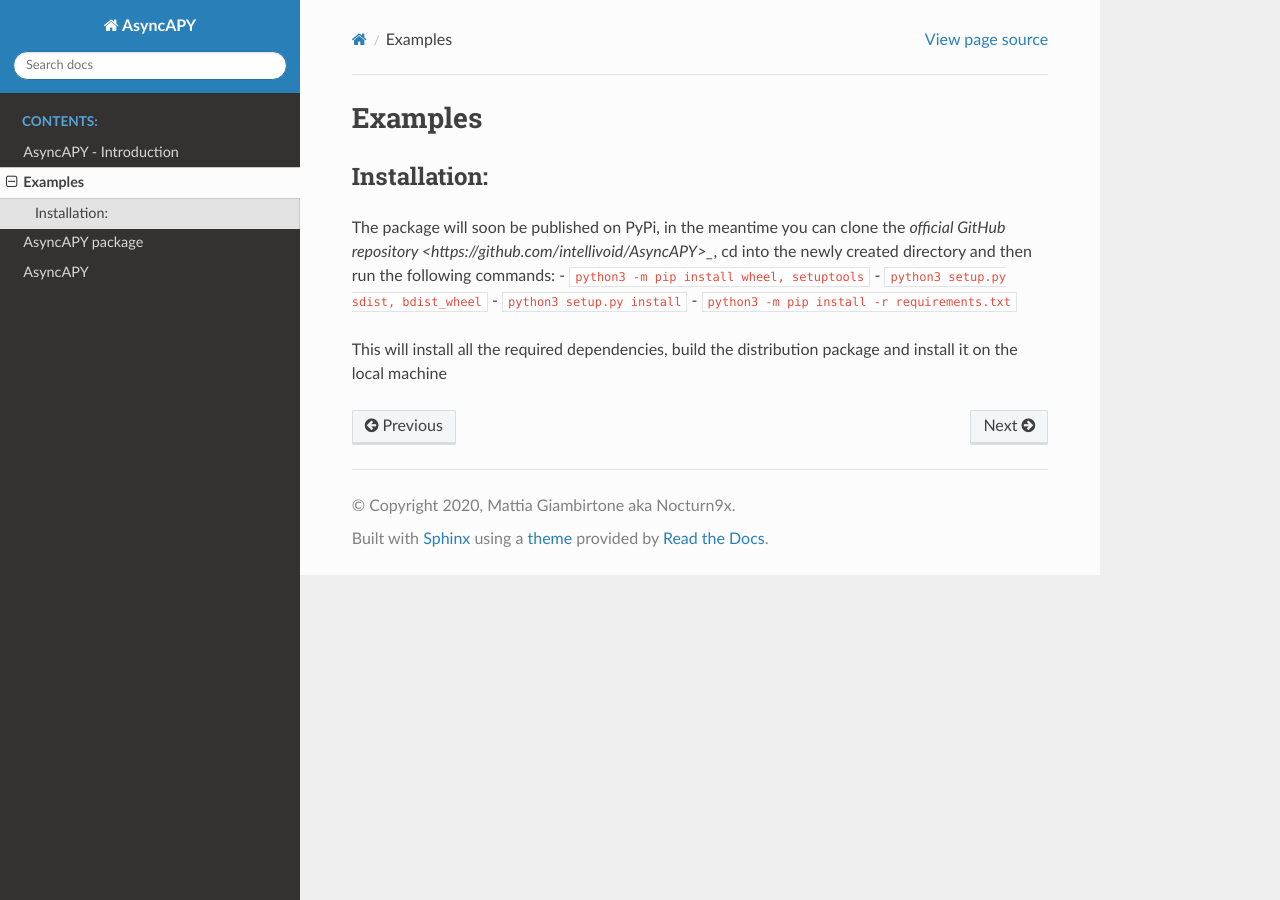
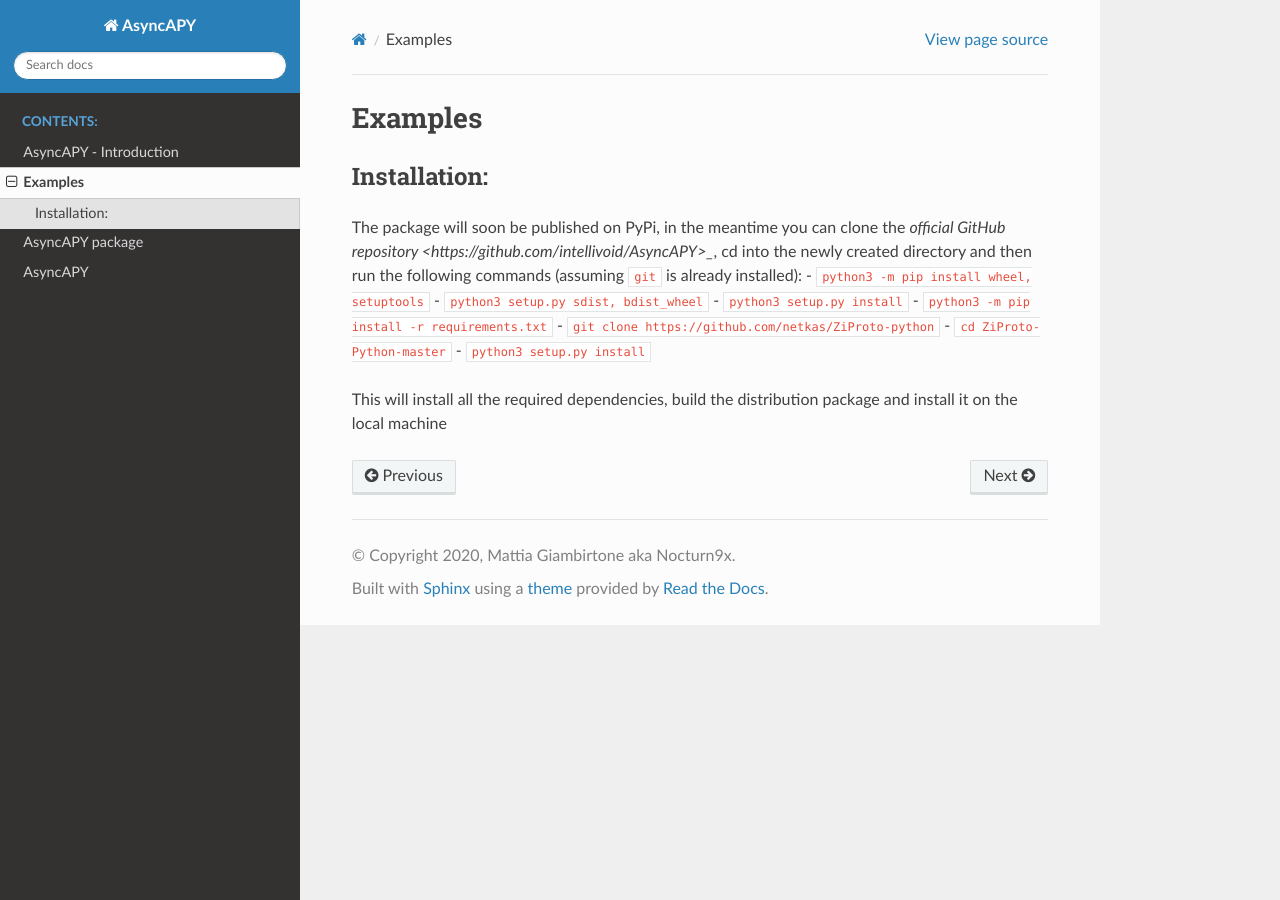
Before and after one commit to intellivoid/AsyncAPY, a Sphinx documentation site: the page built from docs/examples.rst, in a window 1280 px wide. Built offline with Sphinx 7.4.7 and the Read the Docs theme 2.0.0, drawn with Linux system fonts in a browser that asks for light colours.

Commit message:
Some fix to requirements and docs

```diff
--- a/docs/examples.rst
+++ b/docs/examples.rst
@@ -5,10 +5,13 @@ Installation:
 *************
 
 The package will soon be published on PyPi, in the meantime you can clone the `official GitHub repository <https://github.com/intellivoid/AsyncAPY>_`, cd into the newly created directory
-and then run the following commands:
+and then run the following commands (assuming ``git`` is already installed):
 - ``python3 -m pip install wheel, setuptools``
 - ``python3 setup.py sdist, bdist_wheel``
 - ``python3 setup.py install``
 - ``python3 -m pip install -r requirements.txt``
+- ``git clone https://github.com/netkas/ZiProto-python``
+- ``cd ZiProto-Python-master``
+- ``python3 setup.py install``
 
 This will install all the required dependencies, build the distribution package and install it on the local machine
--- /dev/null
+++ b/docs/introo.rst
@@ -0,0 +1,2 @@
+AsyncAPY - Introduction
+==========================
--- a/requirements.txt
+++ b/requirements.txt
@@ -1,2 +1 @@
 trio
-ziProto
```
